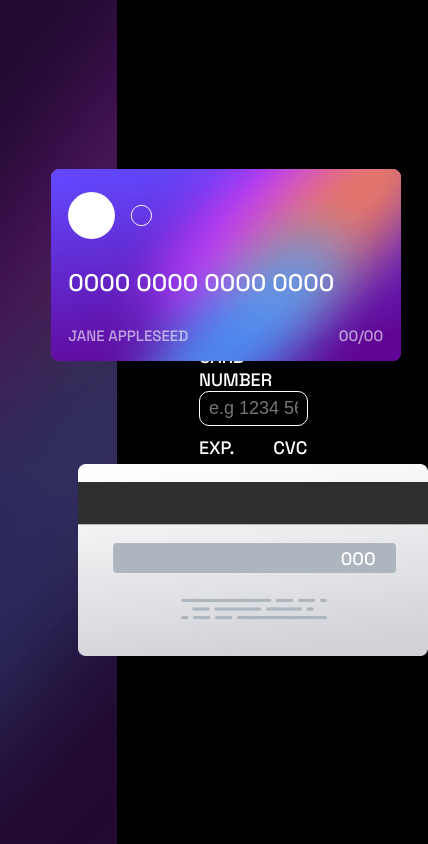
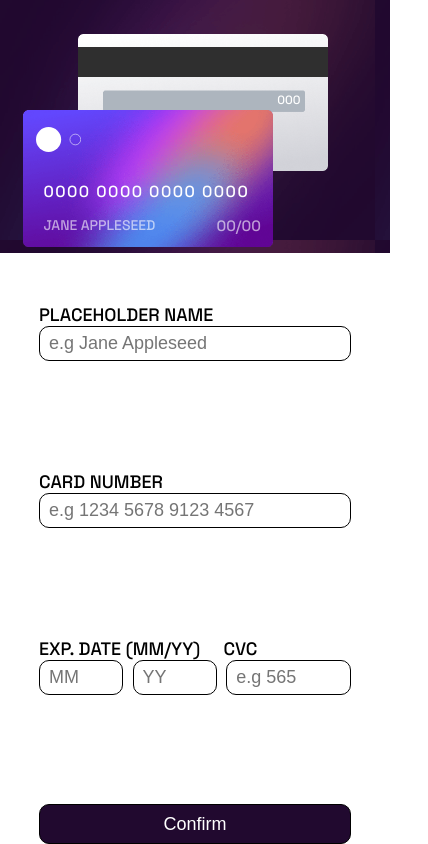
Before and after one commit to AtanasovCode/card-details-form, a React app: page / in a window 390 px wide. Shown: the whole page, 428 px wide, since content can reach past the window. Built offline with nearby package versions, Linux system fonts and the light colour scheme.

Commit message:
Completed Mobile Design

```diff
--- a/src/index.css
+++ b/src/index.css
@@ -1,3 +1,11 @@
+:root {
+  --red: hsl(0, 100%, 66%);
+  --white: hsl(0, 0%, 100%);
+  --light-grayish-violet: hsl(270, 3%, 87%);
+  --dark-grayish-violet: hsl(279, 6%, 55%);
+  --very-dark-violet: hsl(278, 68%, 11%);
+}
+
 * {
   margin: 0;
   padding: 0;
@@ -6,8 +14,7 @@
 
 body {
   min-height: 100vh;
-  background-color: black;
-  color: #fff;
+  background-color: hsl(0, 0%, 100%);
   font-size: 18px;
   font-family: 'Space Grotesk', sans-serif;
 }
@@ -54,6 +61,8 @@ body {
   top: 50%;
   left: 5%;
   font-size: 24px;
+  letter-spacing: 1.5px;
+  color: #fff;
 }
 
 
@@ -64,6 +73,7 @@ body {
   left: 5%;
   opacity: .6;
   font-size: 15px;
+  color: #fff;
 }
 
 .exp-date {
@@ -72,6 +82,7 @@ body {
   right: 5%;
   opacity: .6;
   font-size: 15px;
+  color: #fff;
 }
 
 
@@ -79,6 +90,7 @@ body {
   position: absolute;
   top: 42%;
   right: 15%;
+  color: #fff;
 }
 
 
@@ -89,6 +101,7 @@ body {
   flex-direction: column;
   align-items: center;
   justify-content: center;
+  color: #000;
 }
 
 .input-container {
@@ -121,9 +134,9 @@ label {
 input {
   font-size: 18px;
   background-color: transparent;
-  border: 1px solid #fff;
+  border: 1px solid #000;
   border-radius: 10px;
-  color: #fff;
+  color: #000;
   padding: 9px;
   height: 35px;
 }
@@ -145,8 +158,8 @@ input {
   width: 100%;
   height: 40px;
   cursor: pointer;
-  background-color: #fff;
-  color: #000;
+  background-color: var(--very-dark-violet);
+  color: #fff;
 }
 
 
@@ -157,11 +170,9 @@ input {
   display: flex;
   align-items: flex-start;
   font-size: 14px;
-  color: red;
+  color: var(--red);
   opacity: .8;
 }
-
-
 
 /*=======THANK YOU========================================*/
 
@@ -177,3 +188,88 @@ input {
 .completed-btn {
   width: 100%;
 }
+
+
+/*===========RESPONSIVE DESIGN=========================*/
+
+@media only screen and (max-width: 1200px) {
+  .left-panel {
+    width: 25vw;
+  }
+  .card-front-container {
+    left: 5%;
+  }
+  .card-back-container {
+    left: 12%;
+  }
+  .right-panel {
+    width: 70vw;
+    align-items: flex-end;
+  }
+  .input-container {
+    width: 60%;
+  }
+  .ty-container {
+    width: 60%;
+  }
+}
+
+@media only screen and (max-width: 900px) {
+  .full-container {
+    display: flex;
+    flex-direction: column;
+    align-items: center;
+    justify-content: space-between;
+  }
+  .left-panel {
+    height: 30vh;
+    width: 100%;
+    background-image: url('./assets/images/bg-main-mobile.png')
+  }
+  .right-panel {
+    width: 100vw;
+    height: 70vh;
+  }
+  .card {
+    width: 250px;
+    font-size: 16px;
+  }
+  .card-front-container {
+    top: 13%;
+    left: 6%;
+    z-index: 2;
+  }
+  .card-back-container {
+    top: 4%;
+    left: 20%;
+    z-index: 1;
+  }
+  .input-container {
+    width: 100%;
+    height: 100%;
+    margin-top: 50px;
+  }
+  label {
+    width: 80%;
+  }
+  .logo {
+    width: 45px;
+  }
+  .card-number {
+    font-size: 16px;
+    left: 8%;
+  }
+  .card-name {
+    font-size: 14px;
+    top: 75%;
+    left: 8%;
+  }
+  .exp-date {
+    top: 75%;
+  }
+  .cvc-container {
+    font-size: 12px;
+    top: 41%;
+    right: 11%;
+  }
+}
```
